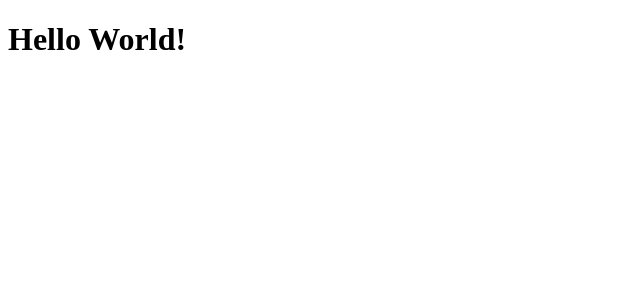
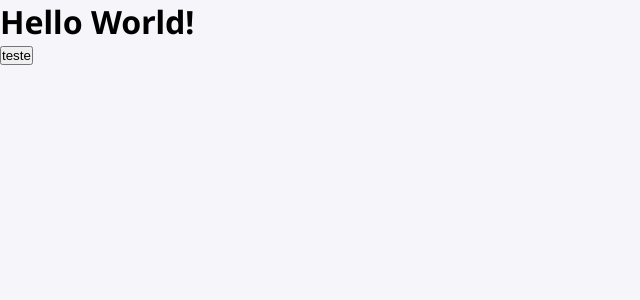
Before and after one commit to Erick-A-Martins/guessword-react, a React (Vite) app: page / in a window 1280 px wide. Shown: the top 300 px of the page, without its empty margins (0-640 px from the left). Built offline with nearby package versions, Linux system fonts and the light colour scheme.

Commit message:
style: add icon page and global css configs

```diff
--- a/index.html
+++ b/index.html
@@ -2,9 +2,12 @@
 <html lang="en">
   <head>
     <meta charset="UTF-8" />
-    <link rel="icon" type="image/svg+xml" href="/vite.svg" />
+    <link rel="icon" type="image/svg+xml" href="/icon.svg" />
     <meta name="viewport" content="width=device-width, initial-scale=1.0" />
-    <title>adivinhe</title>
+    <link rel="preconnect" href="https://fonts.googleapis.com">
+    <link rel="preconnect" href="https://fonts.gstatic.com" crossorigin>
+    <link href="https://fonts.googleapis.com/css2?family=Noto+Sans:ital,wght@0,100..900;1,100..900&display=swap" rel="stylesheet">
+    <title>Adivinhe</title>
   </head>
   <body>
     <div id="root"></div>
--- a/src/App.tsx
+++ b/src/App.tsx
@@ -2,6 +2,7 @@
     return (
         <div>
             <h1>Hello World!</h1>
+            <button>teste</button>
         </div>
     )
 }
--- a/src/global.css
+++ b/src/global.css
@@ -0,0 +1,24 @@
+:root {
+    font-size: 16px;
+}
+
+* {
+    margin: 0;
+    padding: 0;
+    box-sizing: border-box;
+}
+
+body {
+    background-color: #F5F5FA;
+    font-family: "Noto Sans", serif;
+    font-optical-sizing: auto;
+}
+
+button {
+    cursor: pointer;
+    transition: filter 0.2s;
+}
+
+button:hover {
+    filter: brightness(0.9);
+}
```
Also changed, not shown: public/icon.svg (renamed from src/assets/icon.svg).
